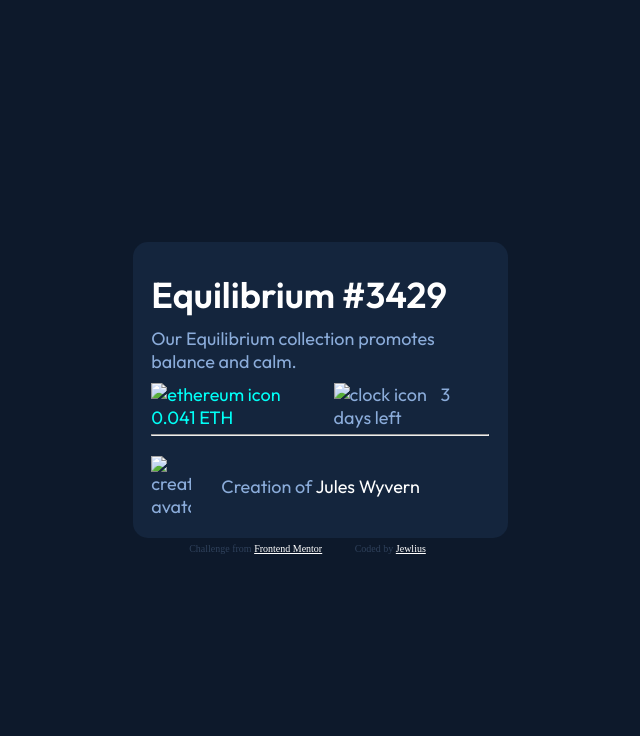
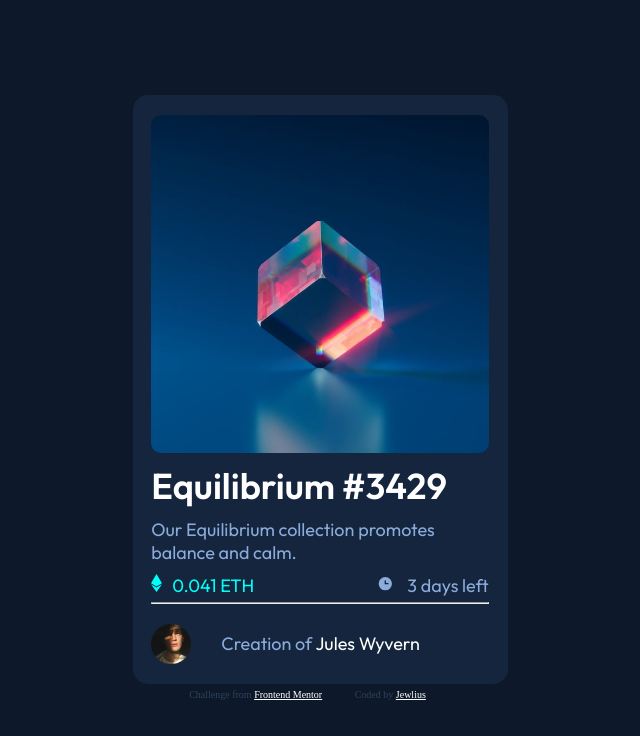
Before and after one commit to tjewlius/nft-card-preview, a plain HTML site: page index.html in a window 1280 px wide. Shown: the whole page, without its empty margins (320-960 px from the left). Drawn offline with Linux system fonts and the light colour scheme.

Commit message:
edited image file paths

```diff
--- a/index.html
+++ b/index.html
@@ -11,11 +11,10 @@
     <body>
         <main>
             <div id="wrapper">
-
                 <div class="image-container">
-            <img src="/nftCardPreview/images/image-equilibrium.jpg" alt="" class="image">
+                    <img src="images/image-equilibrium.jpg" alt="" class="image">
                     <div class="overlay-div">
-            <img src="/nftCardPreview/images/icon-view.svg" alt="icon view" class="image-overlay">
+                        <img src="images/icon-view.svg" alt="icon view" class="image-overlay">
                     </div>
                 </div>
 
@@ -31,24 +30,26 @@
 
                 <div class="text2">
                     <p class="eth">
-                <img src="/nftCardPreview/images/icon-ethereum.svg" class="eth" alt="ethereum icon" />0.041 ETH
+                        <img src="images/icon-ethereum.svg" class="eth" alt="ethereum icon" />0.041 ETH
                     </p>
 
                     <p class="time-left">
-                <img src="/nftCardPreview/images/icon-clock.svg" alt="clock icon" class="time-icon"> 3 days left
+                        <img src="images/icon-clock.svg" alt="clock icon" class="time-icon"> 3 days left
                     </p>
                 </div>
+
                 <div class="line">
                     <hr />
                 </div>
 
 
                 <div class="creator">
-            <img src="/nftCardPreview/images/image-avatar.png" alt="creator avatar" class="avatar">
+                    <img src="images/image-avatar.png" alt="creator avatar" class="avatar">
                     <p>Creation of <span class="creator-name">jules wyvern</span></p>
                 </div>
 
            </div>
+
            <div class="attribution">
                 <p class="challenge-links">Challenge from <a href="frontendmentor.io" target="_blank">frontend mentor</a></p>
                 <p class="challenge-links">Coded by <a href="https://www.linkedin.com/in/tjewlius/" target="_blank">jewlius</a></p>
```
Lines whose indentation alone changed are shown as unchanged.
